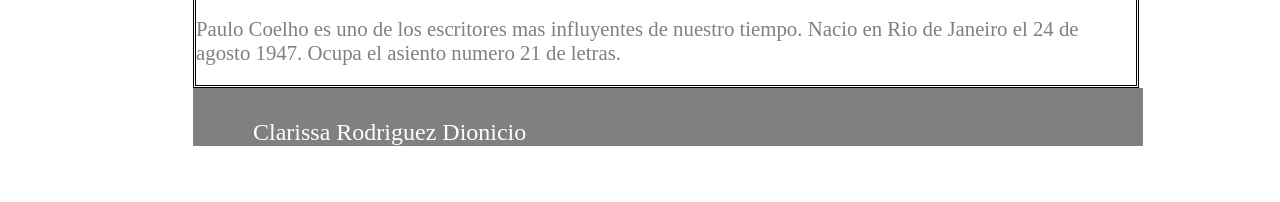
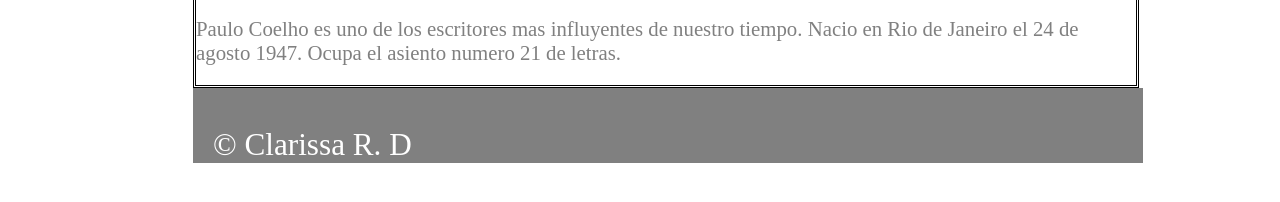
Before and after one commit to Clarissa0512/Proyecto-de-practica, a plain HTML site: page coelho.html in a window 1280 px wide. Shown: the part 540-742 px from the top of the page. Drawn offline with Linux system fonts and the light colour scheme.

Commit message:
Arreglando href.
Aquí hago algunnos cambios con relación a un href de un link.

```diff
--- a/coelho.html
+++ b/coelho.html
@@ -30,10 +30,7 @@
 		   Nacio en Rio de Janeiro el 24 de agosto 1947. Ocupa el asiento numero 21 de letras.</p>
 	  </div>
 	<footer>
-	  <ul>
-		  <li><a href="file:///C:/Myhtml-C/my-proyecto/yoko-kitchen/autobiografia.html">
-		  Clarissa Rodriguez Dionicio</a></li>
-	  </ul>
+	    <p>&copy; Clarissa R. D</p>
 	</footer>
 	</body>
 </html>
```
